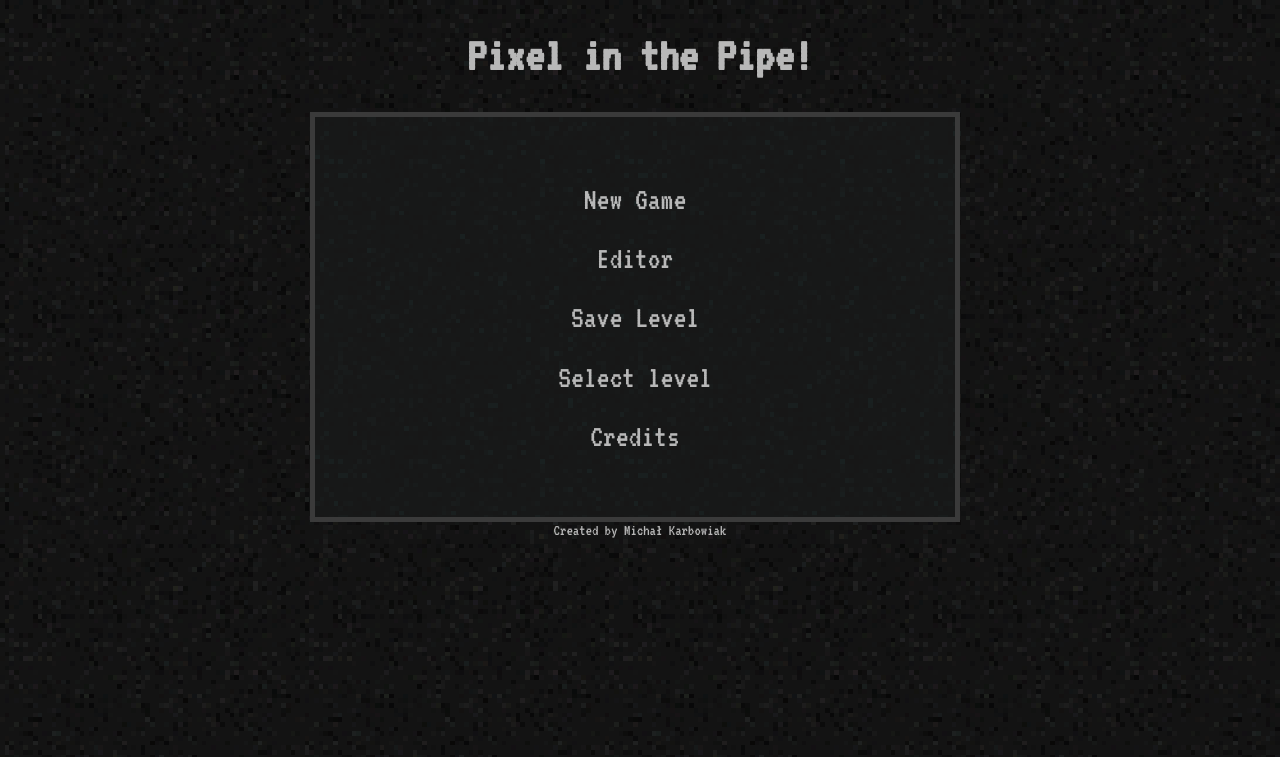
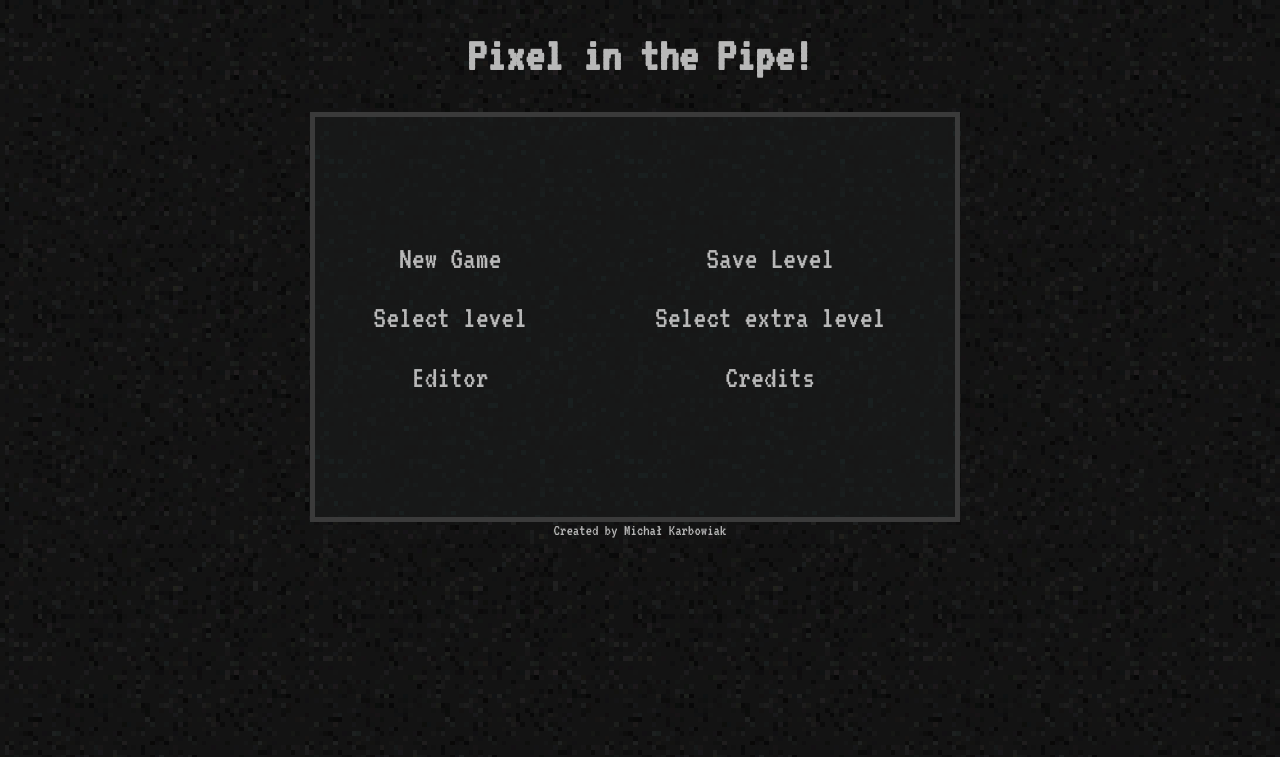
Before and after one commit to karboosx/pixelinthepipe, a PHP site: page /pixelinthepipe/ in a window 1280 px wide. Shown: the top 757 px of the page. Run offline with PHP 8.4, Linux system fonts and the light colour scheme.

Commit message:
2 column index menu

```diff
--- a/index.php
+++ b/index.php
@@ -19,12 +19,16 @@
 
 <div id="viewport" class="centerBlock">
     <div id="screen" class="cell">
-
         <div id="text">
             <a href="intro.html">New Game</a>
-            <a href="editor.html">Editor</a>
+            <a href="stages.html">Select level</a>
+	        <a href="editor.html">Editor</a>
+        </div>
+    </div>
+    <div id="screen" class="cell">
+        <div id="text">
             <a href="save.html">Save Level</a>
-            <a href="stages.html">Select level</a>
+            <a href="extra.html">Select extra level</a>
             <a href="credits.html">Credits</a>
         </div>
     </div>
```
